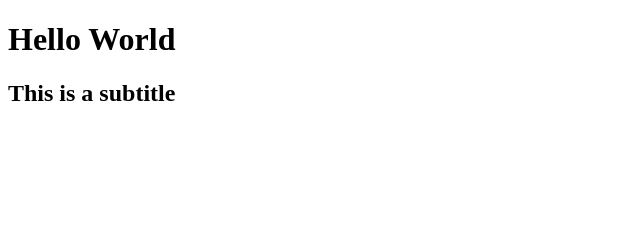
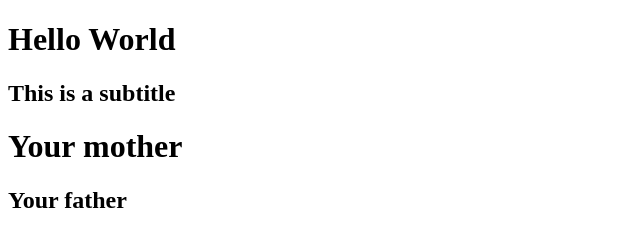
Before and after one commit to happygoalvin/TGC16-github, a plain HTML site: page index.html in a window 1280 px wide. Shown: the whole page, without its empty margins (0-640 px from the left). Drawn offline with Linux system fonts and the light colour scheme.

Commit message:
index updates

```diff
--- a/index.html
+++ b/index.html
@@ -9,5 +9,8 @@
 <body>
     <h1>Hello World</h1>
     <h2>This is a subtitle</h2>
+
+    <h1>Your mother</h1>
+    <h2>Your father</h2>
 </body>
 </html>
```
